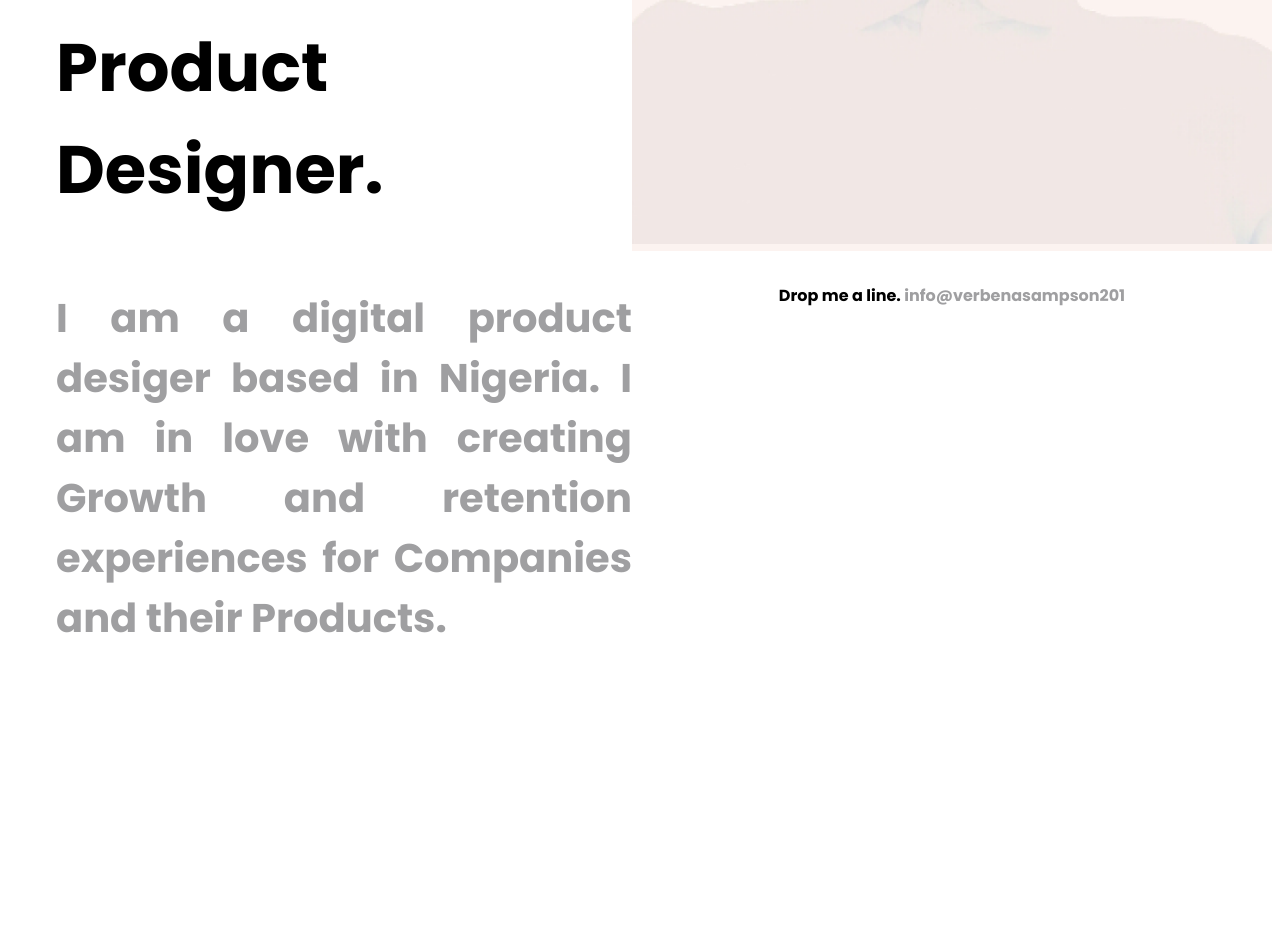
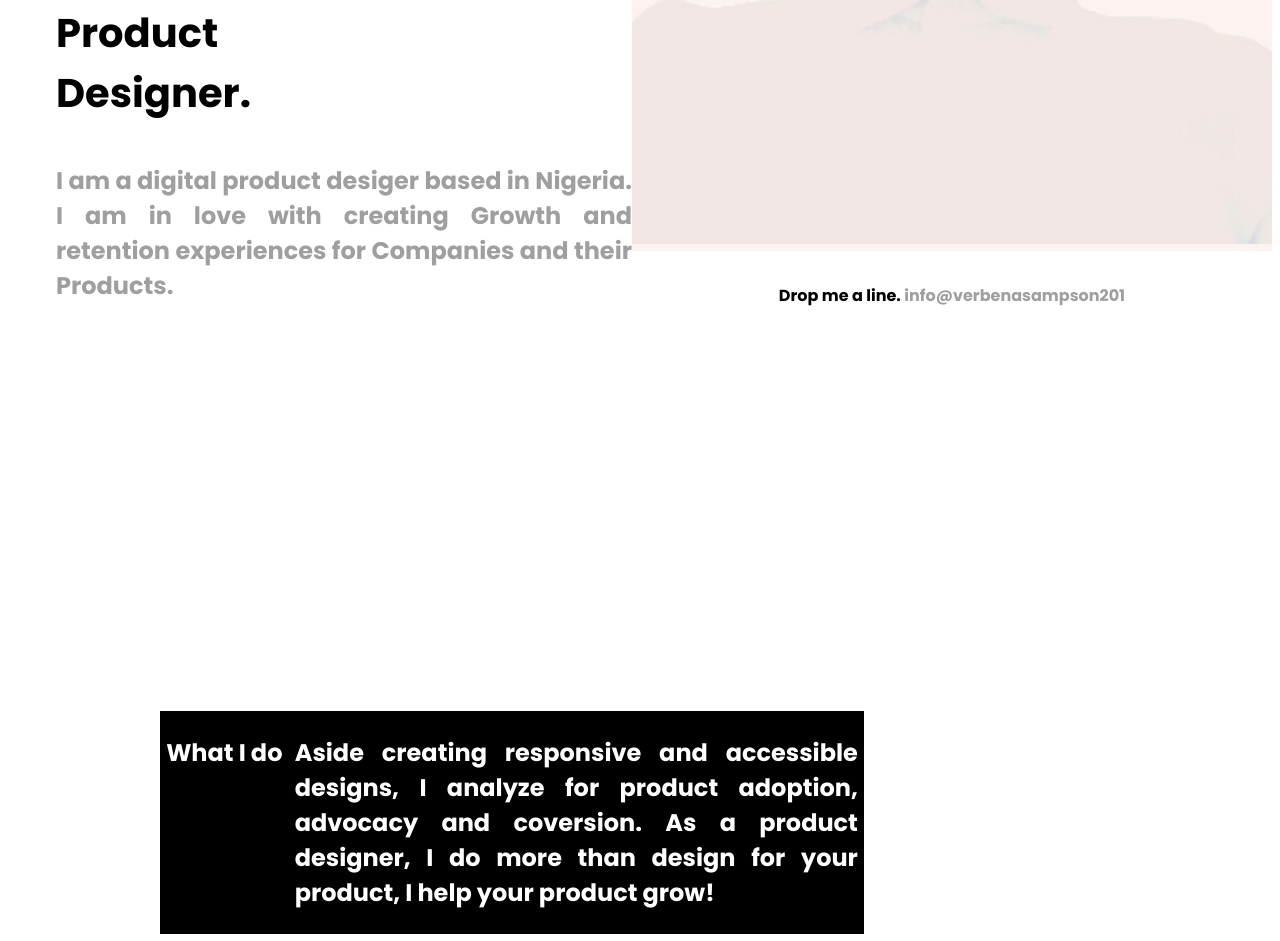
Before and after one commit to Usenmfon/professional-portfolio, a plain HTML site: page index.html in a window 1280 px wide. Shown: the part 506-1447 px from the top of the page. Drawn offline with Linux system fonts and the light colour scheme.

Commit message:
updated UI

```diff
--- a/app.js
+++ b/app.js
@@ -1,7 +1,7 @@
 const openbtn = document.getElementById('openbtn')
+var links = document.getElementById('links')
 
 openbtn.addEventListener('click', ()=> {
-    var links = document.getElementById('links')
     if(links.style.display == "none" ){
 
         links.style.display = "flex"
--- a/style.css
+++ b/style.css
@@ -128,15 +128,15 @@ footer {
         font-size: 2rem;
     }
     .about p:nth-child(3) {
-        font-size: 4.2rem;
+        font-size: 2.5rem;
         font-weight: 800;
     }
     .about p:nth-child(4) {
-        font-size: 2.5rem;
+        font-size: 1.5rem;
     }
     .more_about {
-        margin-top: 16rem;
-        font-size: 2rem;
+        margin-top: 24rem;
+        font-size: 1.5rem;
         justify-content: space-around;
         width: 55%;
         position: absolute;
```
